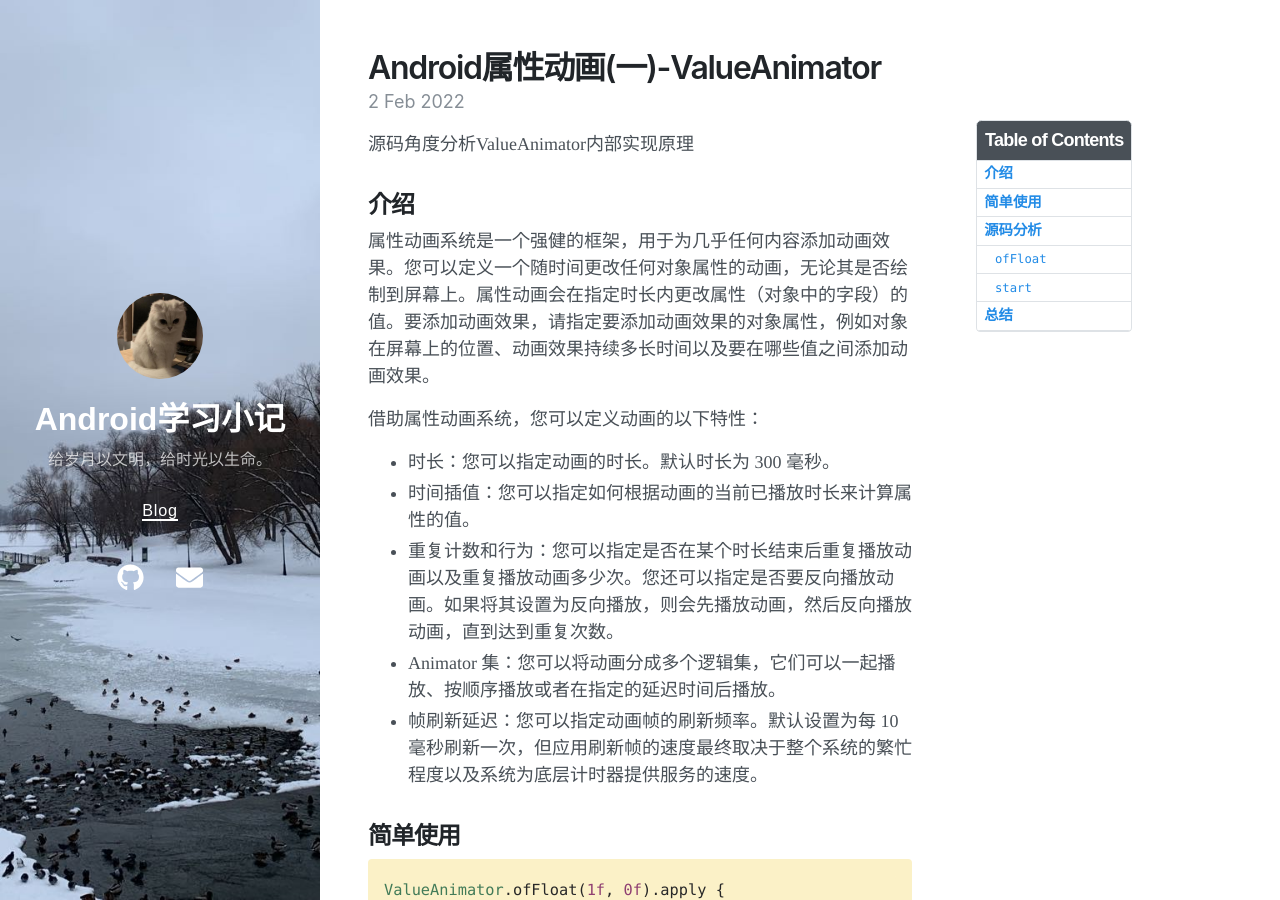
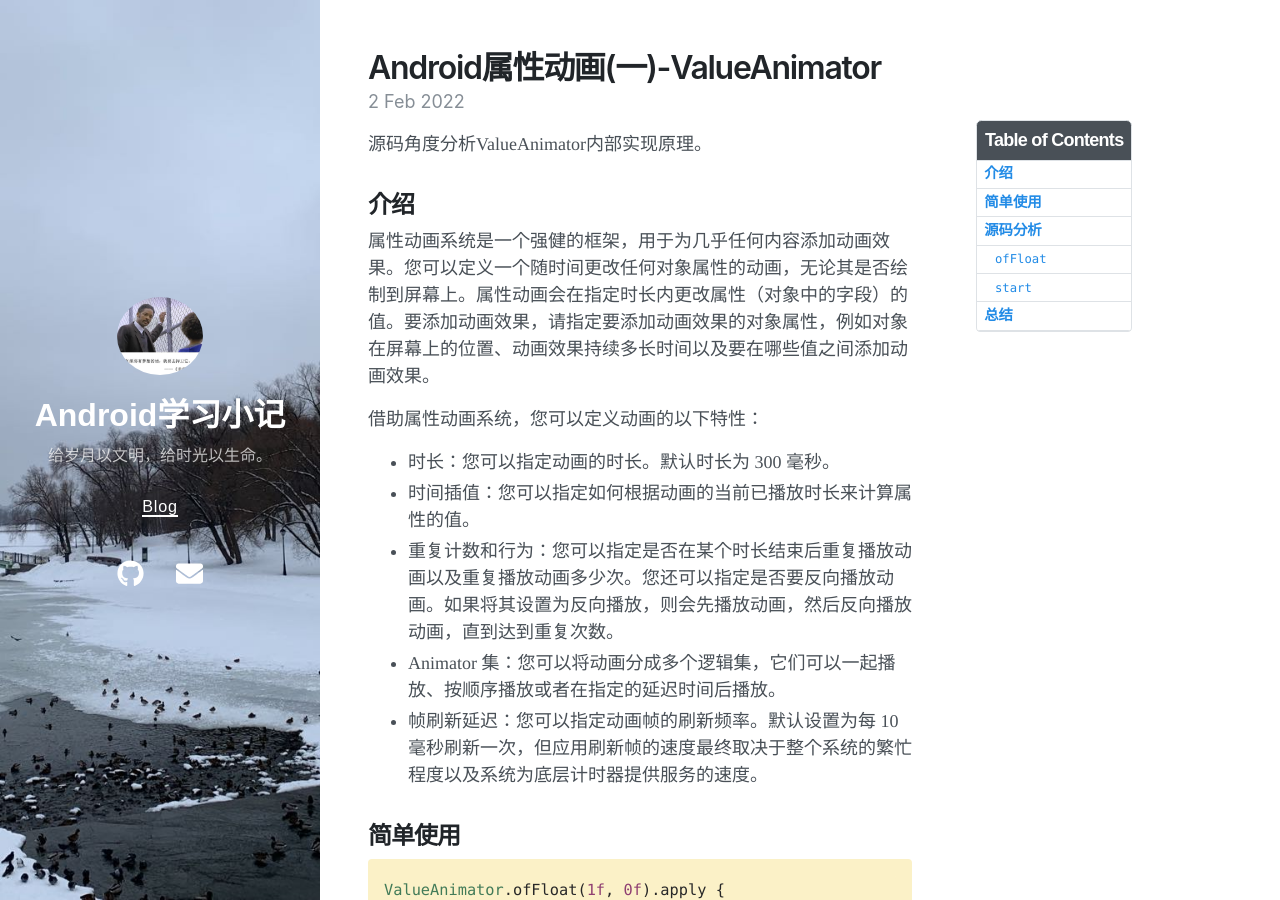
Before and after one commit to Bernie-sw-jiang/BernieJiang.github.io, a Jekyll site: the page built from _posts/2022-02-02-Android属性动画(一)-ValueAnimator.markdown, in a window 1280 px wide and 900 px high. Built offline with Jekyll 4.4.1, drawn with Linux system fonts in a browser that asks for light colours; nearby versions of some CDN libraries.

Commit message:
refactor: refactor style

```diff
--- a/_posts/2022-02-02-Android属性动画(一)-ValueAnimator.markdown
+++ b/_posts/2022-02-02-Android属性动画(一)-ValueAnimator.markdown
@@ -5,7 +5,7 @@ date:   2022-02-02
 toc:  true
 tags: [Android动画]
 ---
-源码角度分析ValueAnimator内部实现原理
+源码角度分析ValueAnimator内部实现原理。
 
 ## 介绍
 
```
Also changed, not shown: other parts of _posts/2022-02-02-Android属性动画(一)-ValueAnimator.markdown (+1 -1 lines), README.md, avatar.jpeg, screenshot.png (deleted).
